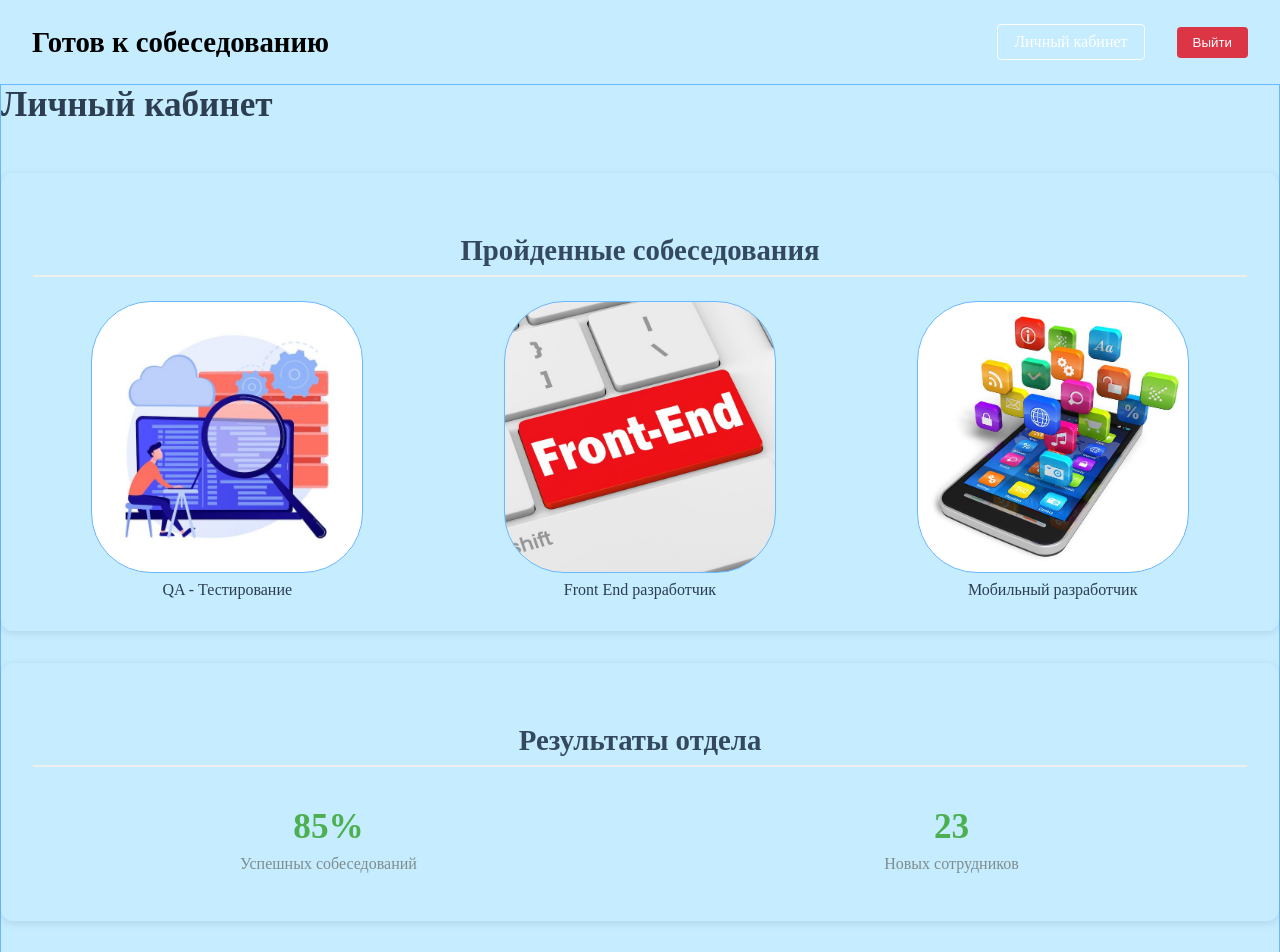
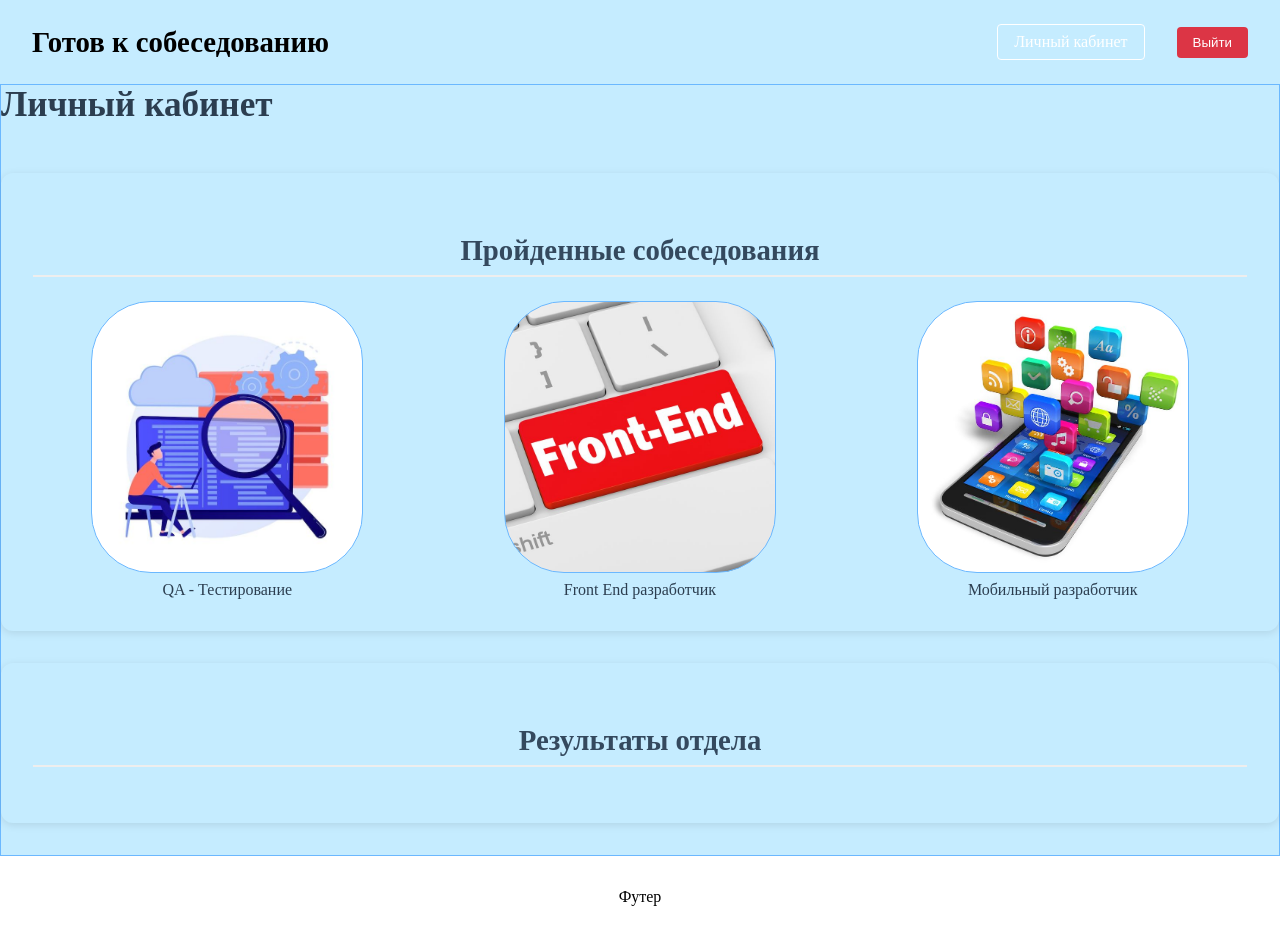
Before and after one commit to trinner01/diplomInterview, a Vue app: page /cabinet in a window 1280 px wide. Shown: the top 952 px of the page. Built offline with nearby package versions, Linux system fonts and the light colour scheme; sample sign-in values are in the browser's storage.

Commit message:
deleted departments

```diff
--- a/src/views/UserCabinet.vue
+++ b/src/views/UserCabinet.vue
@@ -32,16 +32,7 @@ import { currentUser } from '../utils/auth'
 
       <section class="department-results">
         <h3>Результаты отдела</h3>
-        <div class="stats">
-          <div class="stat-item">
-            <div class="stat-value">85%</div>
-            <div class="stat-label">Успешных собеседований</div>
-          </div>
-          <div class="stat-item">
-            <div class="stat-value">23</div>
-            <div class="stat-label">Новых сотрудников</div>
-          </div>
-        </div>
+
       </section>
     </div>
   </main>
```
